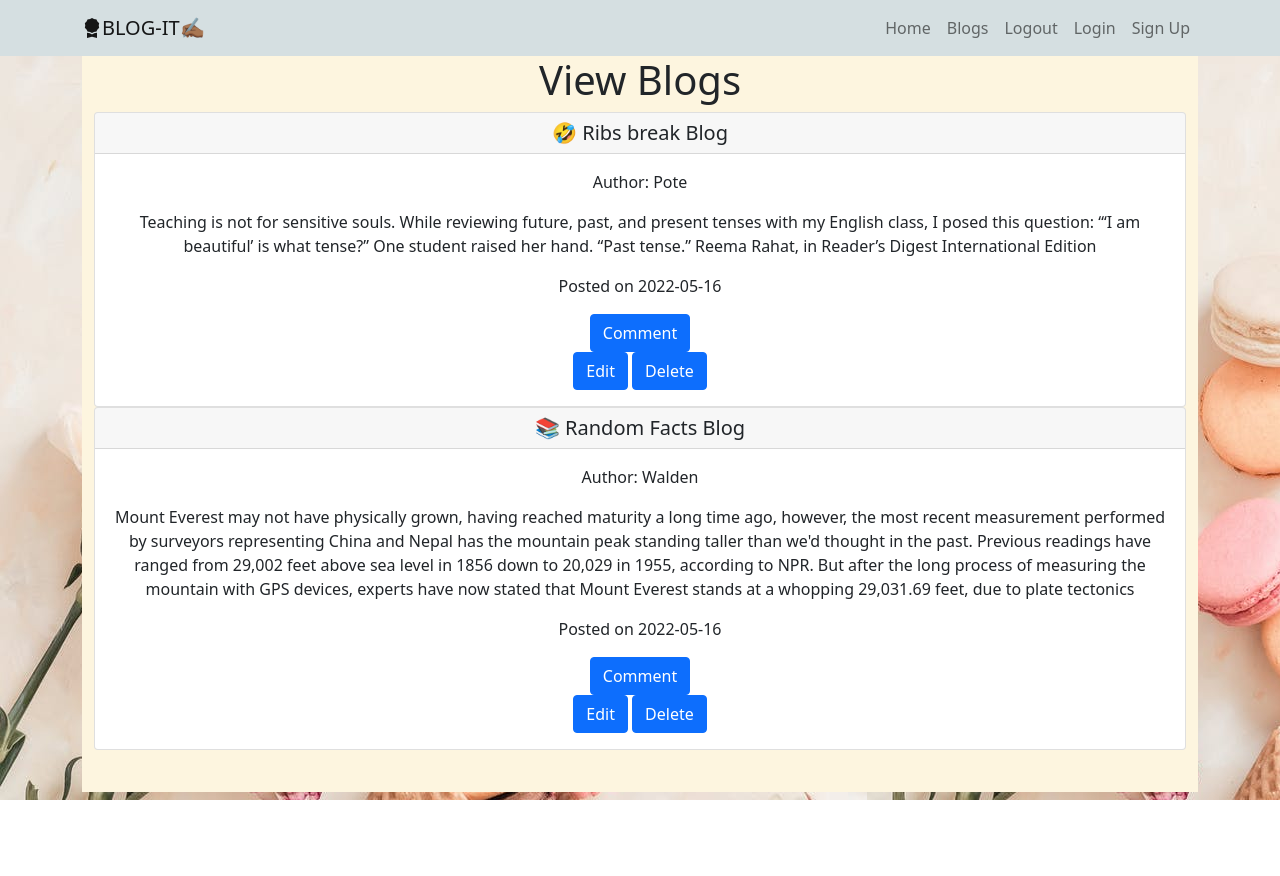
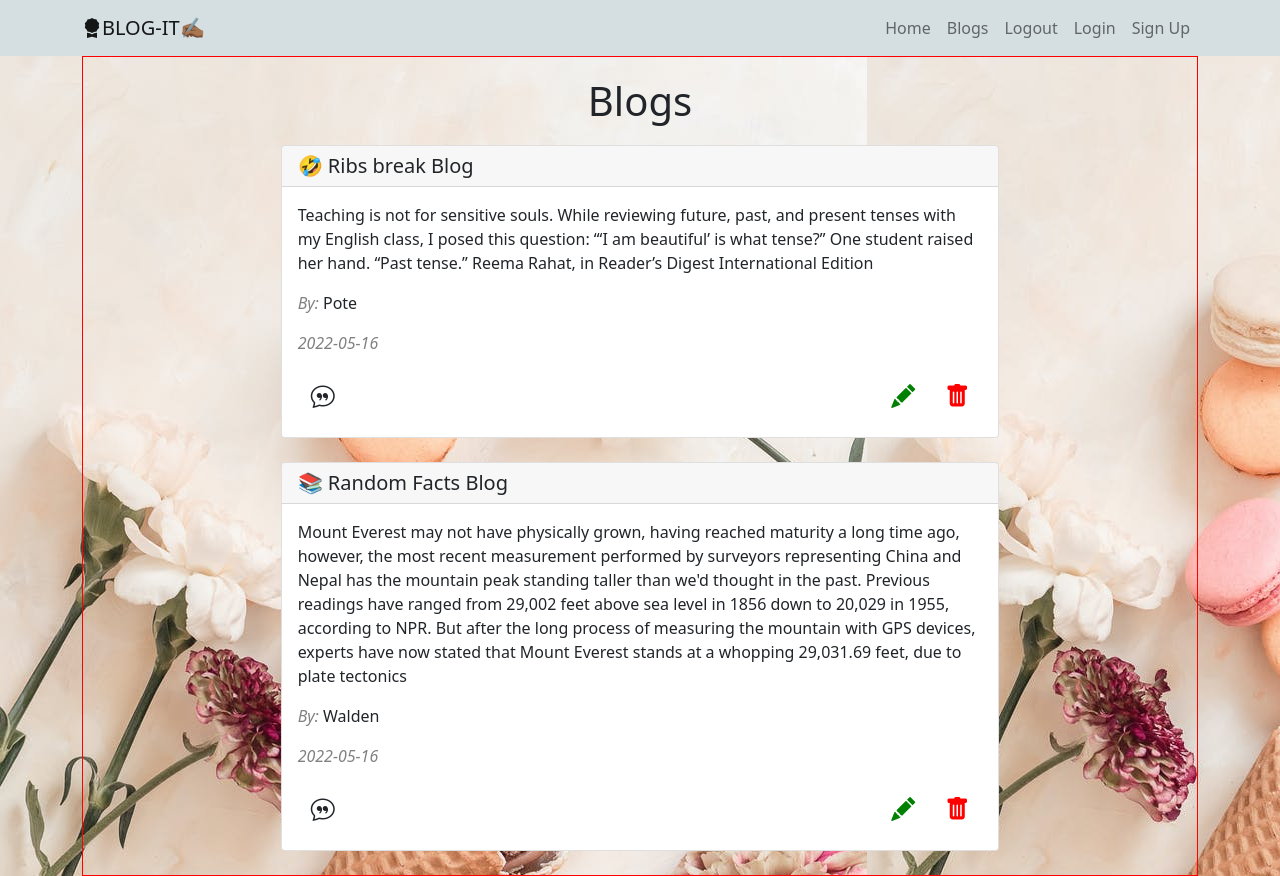
Before and after one commit to Paullete/my-blog, a Flask app: page /blogs in a window 1280 px wide. Before the commit the page ends 800 px from the top, so only its background shows below. Run offline with Flask 2, Linux system fonts and the light colour scheme; a user stored in the database is signed in; data comes from the database, SQL or seed files in the repository.

Commit message:
updates and changes

```diff
--- a/app/static/css/styles.css
+++ b/app/static/css/styles.css
@@ -45,7 +45,80 @@ body {
   font-size: larger;
 }
 
+.blog-form {
+  margin-top: 1.5em;
+  padding: 1em;
+  background: #d2e6e9;
+  border-radius: 0.5em;
+  box-shadow: inset 9.91px 9.91px 15px #BFD1D4, inset -9.91px -9.91px 15px #E5FBFE;
+}
 
+.submit1 {
+  background: #d2e6e9;
+  border-radius: 0.3em;
+  box-shadow: inset 9.91px 9.91px 15px #BFD1D4, inset -9.91px -9.91px 15px #E5FBFE;
+}
+
+.submit1:hover {
+  border-color: #24302e;
+}
+
+/* blog section */
+.blogs-container {
+  border: 1px solid red;
+  padding: 0 !important;
+  margin: 0 !important;
+}
+
+.b-header {
+  text-align: center;
+  margin-top: 0.5em;
+  margin-bottom: 0.5em;
+}
+
+.b-card {
+  margin-bottom: 1.5em;
+}
+
+.span1 {
+  color: grey;
+  font-style: italic;
+}
+
+.footer {
+  display: flex;
+  justify-content: space-between;
+  align-items: center;
+}
+
+.comment-button,.comment-button1 {
+  font-size: x-large;
+}
+
+.comment-button:hover {
+  border: 1px solid black;
+}
+
+.green {
+  color: green;
+}
+
+.green:hover {
+  color: green;
+}
+
+.red {
+  color: red;
+}
+
+.red:hover {
+  color: red;
+}
+
+/* comment section */
+.user-comments {
+  margin-top: 4.5em;
+}
 
 
 
--- a/app/templates/blog.html
+++ b/app/templates/blog.html
@@ -4,8 +4,8 @@
   <div class="row">
     <div class="col-md-3"></div>
     <div class="col-md-6 blog-form">
-          <form method="POST">
-         <h2 class="text-center">Post a blog</h2>
+      <h2 class="text-center mb-3">Post a blog</h2>
+      <form class="blog-form" method="POST">
         <div class="mb-3">
           <label for="author" class="form-label">Author</label>
           <input type="text" class="form-control" name="author" id="author" placeholder="Blog Author" required>
@@ -18,7 +18,7 @@
           <label for="content" class="form-label">Blog content</label>
           <textarea class="form-control" id="content" name="content" rows="7"></textarea>
         </div>
-               <button type="submit" class="submit">Submit Blog</button>
+        <button type="submit" class="btn submit1">Submit Blog</button>
       </form>
     </div>
     <div class="col-md-3"></div>
--- a/app/templates/blog_display_macro.html
+++ b/app/templates/blog_display_macro.html
@@ -1,26 +1,27 @@
 {% extends 'base.html' %}
 {% macro display_blogs(blogs) %}
 
-<div class="blog-container">
-    <div class="container">
-        <h1>View Blogs</h1>
+<div class="blogs-container">
+    <div class="container-fluid">
+        <h1 class="b-header">Blogs</h1>
         <div class="row">
-            <div class="col-md-12">
+            <div class="col-md-2"></div>
+            <div class="col-md-8">
                  {% if blogs %}
                 {% for blog in blogs %}
-            <div class="card">
+            <div class="card b-card">
   <h5 class="card-header">{{blog.title}}</h5>
   <div class="card-body">
-       <p class="card-text">Author: {{blog.author}}</p>
     <p class="card-text">{{blog.content}}</p>
-      <p class="card-text">Posted on {{blog.date.strftime('%Y-%m-%d')}}</p>
+    <p class="card-text"><span class="span1">By:</span> {{blog.author}}</p>
+      <p class="card-text"><span class="span1">{{blog.date.strftime('%Y-%m-%d')}}</span></p>
       <div class="footer">
-          <div class="comment">
-    <a href="/comment/{{blog.id}}" class="btn btn-primary">Comment</a>
+          <div class="comment-footer">
+                 <a href="/comment/{{blog.id}}"><button class="btn comment-button"><i class="bi bi-chat-quote"></i></button></a>
               </div>
           <div class="edit">
-              <a href="/edit/{{blog.id}}" class="btn btn-primary">Edit</a>
-              <a href="/delete/{{blog.id}}" class="btn btn-primary">Delete</a>
+            <a href="/edit/{{blog.id}}"><button class="btn comment-button green"><i class="bi bi-pencil-fill"></i></button></a>
+            <a href="/delete/{{blog.id}}"><button class="btn comment-button red"><i class="bi bi-trash-fill"></i></button></a>
           </div>
           </div>
   </div>
@@ -28,6 +29,7 @@
                  {% endfor %}
          {% endif %}
             </div>
+            <div class="col-md-2"></div>
         </div>
     </div>
 </div>
--- a/app/templates/blog_edit.html
+++ b/app/templates/blog_edit.html
@@ -4,8 +4,8 @@
   <div class="row">
     <div class="col-md-3"></div>
     <div class="col-md-6 blog-form">
-          <form method="POST">
-         <h2 class="text-center">Edit your blog</h2>
+      <h2 class="text-center mb-3">Edit blog</h2>
+      <form class="blog-form" method="POST">
         <div class="mb-3">
           <label for="author" class="form-label">Author</label>
           <input type="text" class="form-control" name="author" id="author" placeholder="Blog Author" required>
@@ -18,7 +18,7 @@
           <label for="content" class="form-label">Blog content</label>
           <textarea class="form-control" id="content" name="content" rows="7"></textarea>
         </div>
-               <button type="submit" class="submit">Submit Blog</button>
+        <button type="submit" class="btn submit1">Update</button>
       </form>
     </div>
     <div class="col-md-3"></div>
--- a/app/templates/home.html
+++ b/app/templates/home.html
@@ -7,7 +7,7 @@
             <div class="col-md-6 quote-container">
                 <div class="card quote-card">
                   <div class="card-header">
-                    Quote
+                    Random Quote
                   </div>
                   <div class="card-body">
                     <blockquote class="blockquote mb-0">
@@ -22,7 +22,7 @@
               <div class="blog-cont">
                 <h1>Blog-It!</h1>
                 <p>A space to publish your thoughts</p>
-                <p>Your thoughts deserve a platform,we got you!</p>
+                <p>Your thoughts deserve a platform,We got you!</p>
                <a href="/blog"><button class="btn btn-secondary btn1">Blog</button></a>
               </div>
             </div>
--- a/config.py
+++ b/config.py
@@ -1,10 +1,13 @@
 import os
+
+
 # parent Config class contains configurations that are used in both production and development stages.
 class Config:
     '''
     General configuration parent class
     '''
 
+    QUOTE_API_URL = 'http://quotes.stormconsultancy.co.uk/random.json'
 
 
 # ProdConfig subclass contains configurations that are used in production stages of our application and inherits from the parent Config class.
--- a/manage.py
+++ b/manage.py
@@ -1,10 +1,16 @@
 from app import create_app, db
 from flask_script import Manager, Server
 from app.models import Comment
+from flask_migrate import Migrate, MigrateCommand
 
+# Creating app instance
 app = create_app('development')
 manager = Manager(app)
 manager.add_command('server', Server)
+
+# initialize our Migrate class
+migrate = Migrate(app, db)
+manager.add_command('db', MigrateCommand)
 
 
 @manager.shell
```
Also changed, not shown: app/templates/comment_display_macro.html (+5 -5 lines), app/templates/comments.html (+4 -4 lines), 1 other file. Lines whose indentation alone changed are shown as unchanged.
